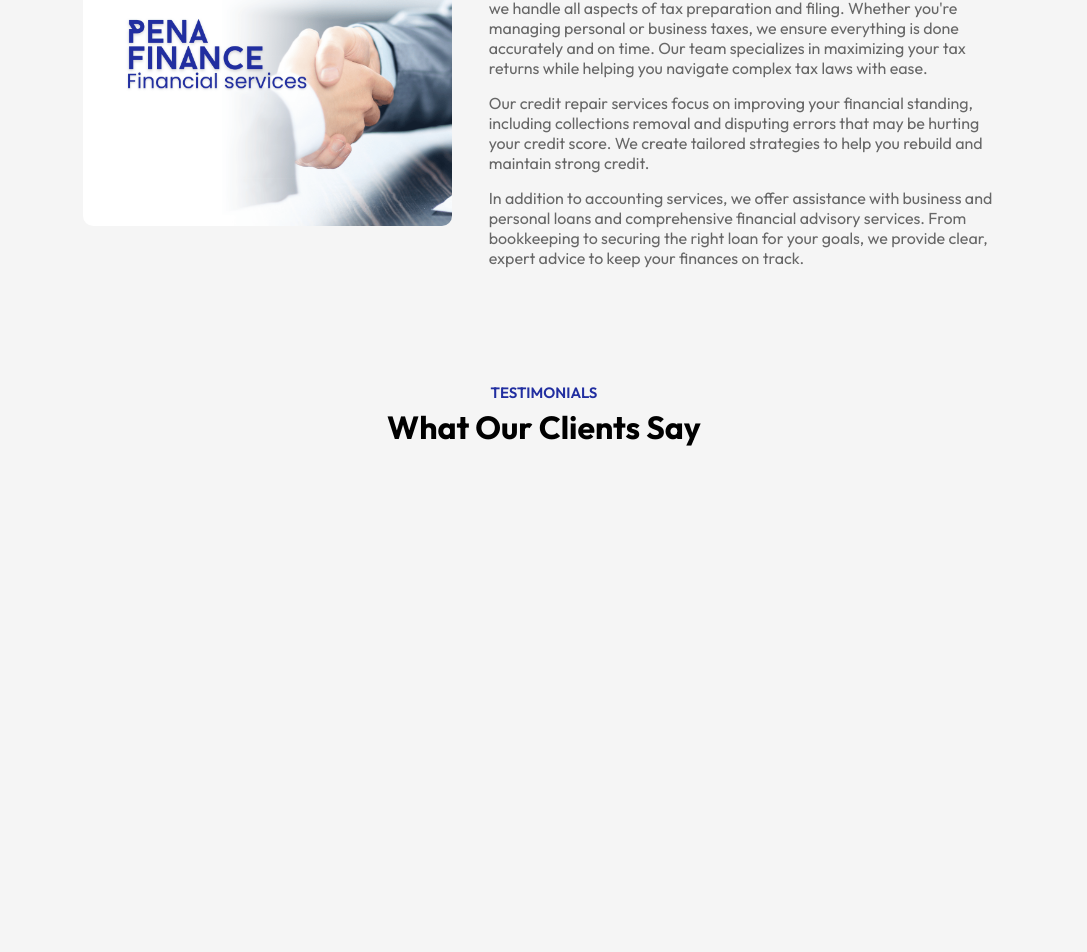
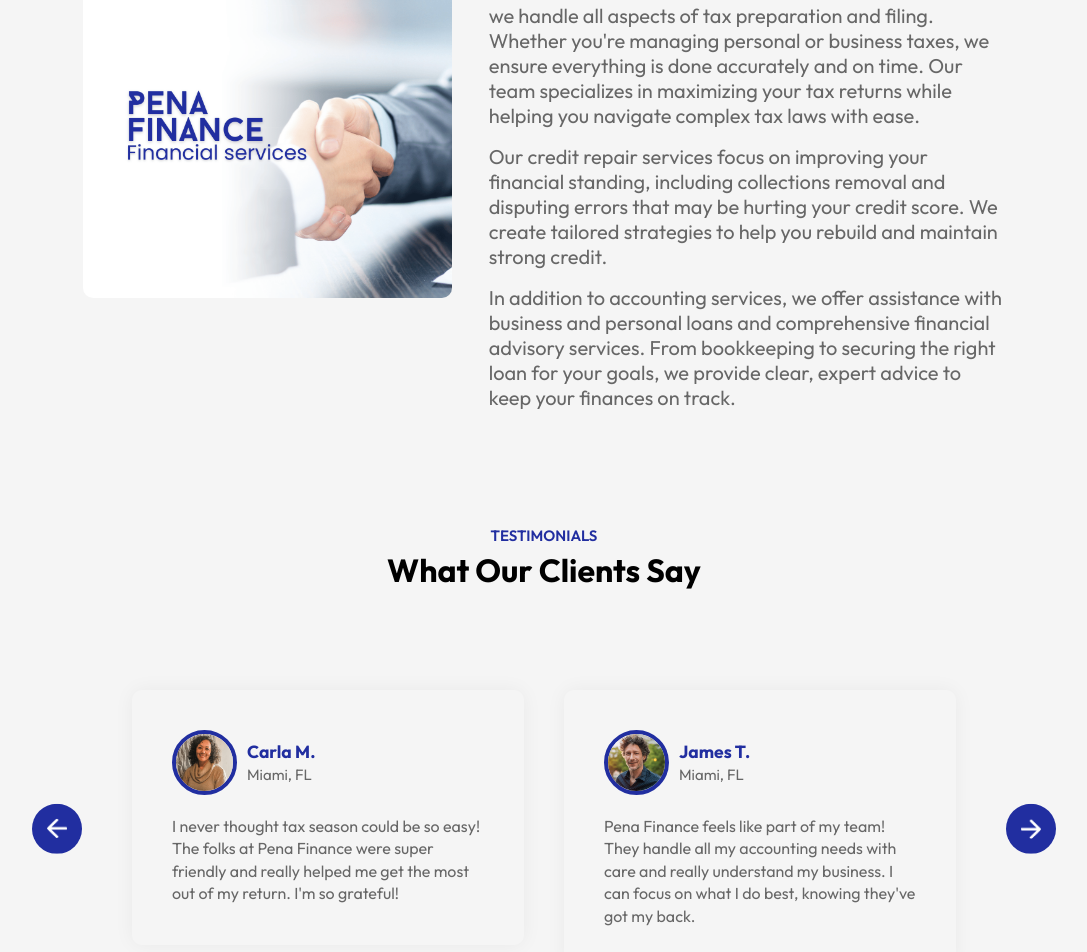
Before and after one commit to daperk/PenaFinance, a React (Vite) app: page / in a window 1280 px wide. Shown: the part 1645-2597 px from the top of the page, without its empty margins (96-1183 px from the left). Before the commit the page ends 2122 px from the top, so only its background shows below. Built offline with nearby package versions, Linux system fonts and the light colour scheme.

Commit message:
component t

```diff
--- a/src/App.jsx
+++ b/src/App.jsx
@@ -4,6 +4,7 @@ import Hero from './Components/Hero/Hero'
 import Services from './Components/Services/Services'
 import Title from './Components/Title/Title'
 import About from './Components/About/About'
+import Testimonials from './Components/Testimonials/Testimonials'
 
 function App() {
   return (
@@ -16,6 +17,7 @@ function App() {
         <Title subtitle='About us' title='This Is What We Do' />
         <About />
         <Title subtitle='Testimonials' title='What Our Clients Say' />
+        <Testimonials />
       </div>
     </div>
   )
--- a/src/Components/About/about.css
+++ b/src/Components/About/about.css
@@ -8,6 +8,7 @@
 
 .about-left{
     flex-basis: 40%;
+
 }
 
 .about-right{
@@ -21,7 +22,7 @@
 
 .about h3{
     font-weight: 600;
-    font-size: 16px;
+    font-size: 20px;
     color: #212ea0;
 }
 
@@ -34,7 +35,8 @@
 
 .about p{
     color: #676767;
-    margin-bottom: 15px;
+    margin-bottom: 16px;
+    font-size: 20px;
 }
 
 .about-titles{
--- /dev/null
+++ b/src/Components/Testimonials/Testimonials.jsx
@@ -0,0 +1,77 @@
+import React from 'react'
+import "./testimonials.css"
+import back from '../../assets/back-icon.png'
+import next from '../../assets/next-icon.png'
+import user1 from '../../assets/user-1.png'
+import user2 from '../../assets/user-2.png'
+import user3 from '../../assets/user-3.png'
+import user4 from '../../assets/user-4.png'
+
+
+function Testimonials() {
+  const slideFoward = () => {
+  }
+  const slideBackward = () => {
+  }
+
+  return (
+    <div className='testimonials'>
+      <img src={next} alt="" className='next-btn' onClick={slideFoward}/>
+      <img src={back} alt="" className='back-btn' onClick={slideBackward} />
+      <div className="slider">
+        <ul>
+          <li>
+            <div className='slide'>
+              <div className='user-info'>
+                <img src={user1} alt="review" />
+                <div>
+                  <h3>Carla M.</h3>
+                  <span>Miami, FL</span>
+                </div>
+              </div>
+              <p>I never thought tax season could be so easy! The folks at Pena Finance were super friendly and really helped me get the most out of my return. I'm so grateful!</p>
+            </div>
+          </li>
+          <li>
+            <div className='slide'>
+              <div className='user-info'>
+                <img src={user2} alt="review" />
+                <div>
+                  <h3>James T.</h3>
+                  <span>Miami, FL</span>
+                </div>
+              </div>
+              <p>Pena Finance feels like part of my team! They handle all my accounting needs with care and really understand my business. I can focus on what I do best, knowing they've got my back.</p>
+            </div>
+          </li>
+          <li>
+            <div className='slide'>
+              <div className='user-info'>
+                <img src={user3} alt="review" />
+                <div>
+                  <h3>Andres P.</h3>
+                  <span>Miami, FL</span>
+                </div>
+              </div>
+              <p>I was struggling with my credit score, but Pena Finance came to the rescue! They took the time to explain everything and helped me remove negative items. My score has never been better!</p>
+            </div>
+          </li>
+          <li>
+            <div className='slide'>
+              <div className='user-info'>
+                <img src={user4} alt="review" />
+                <div>
+                  <h3>NLG Agency</h3>
+                  <span>Miami, FL</span>
+                </div>
+              </div>
+              <p>I can't thank Pena Finance enough for helping me secure a business loan! They made the process feel so simple and stress-free. I really felt supported the whole way through!</p>
+            </div>
+          </li>
+        </ul>
+      </div>
+    </div>
+  )
+}
+
+export default Testimonials
--- /dev/null
+++ b/src/Components/Testimonials/testimonials.css
@@ -0,0 +1,63 @@
+.testimonials{
+    margin: 80px auto;
+    padding: 0 80px;
+    position: relative;
+}
+.next-btn, .back-btn{
+    position: absolute;
+    top: 50%;
+    right: 0;
+    transform: translateY(-50%);
+    padding: 15px;
+    width: 50px;
+    border-radius: 50%;
+    cursor: pointer;
+    background: #212ea0;
+}
+
+.back-btn{
+    right: auto;
+    left: 0;
+}
+
+.slider{
+    overflow: hidden;
+}
+.slider ul{
+    display: flex;
+    width: 200%;
+    overflow-x: hidden;
+    transition: 0.5s;
+}
+
+.slider ul li{
+    list-style: none;
+    width: 50%;
+    padding: 20px;
+}
+
+.slide {
+    box-shadow: 0 0 20px rgba(0,0,0,0.05);
+    padding: 40px;
+    border-radius: 10px;
+    color: #676767;
+    line-height: 1.4;
+}
+
+.slide img{
+    width: 65px;
+    border-radius: 50%;
+    margin-right: 10px;
+    border: 4px solid #212ea0;
+}
+
+.user-info {
+    display: flex;
+    align-items: center;
+    margin-bottom: 20px;
+    font-size: 15px;
+}
+
+.user-info h3{
+    color: #212ea0;
+}
```
